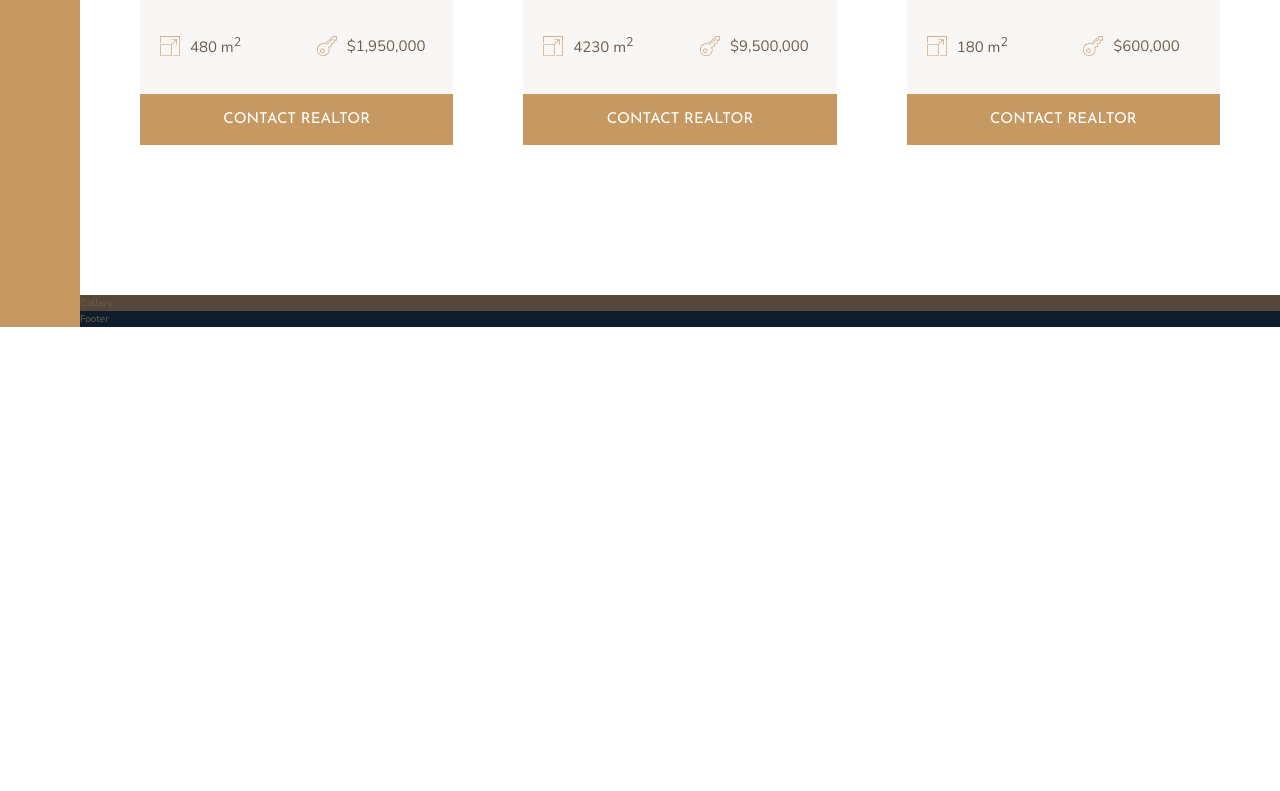
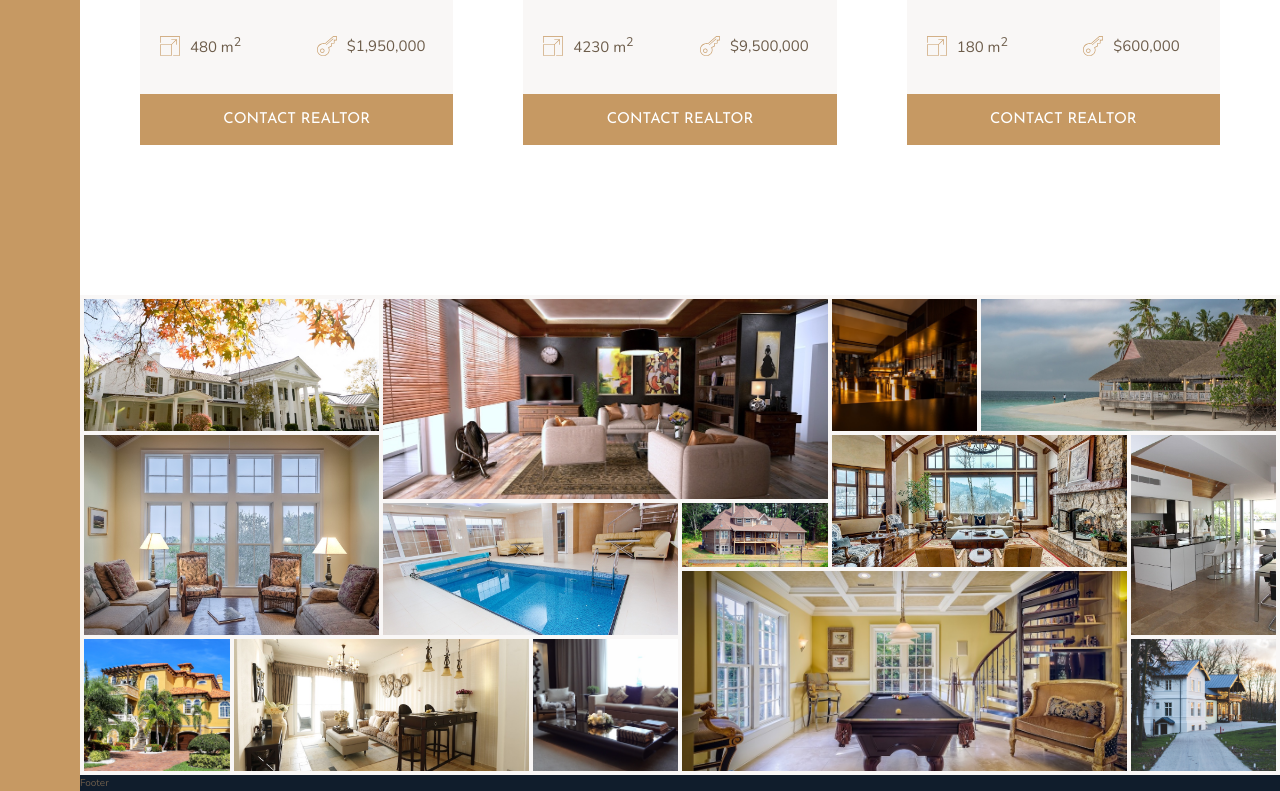
Before and after one commit to maryminikh/Nexter, a website: page index.html in a window 1280 px wide. Shown: the part 2777-3568 px from the top of the page. Before the commit the page ends 3104 px from the top, so only its background shows below. Drawn offline with nearby package versions, Linux system fonts and the light colour scheme; files that its build step writes are made by us from their sources.

Commit message:
Section Gallery completed.

```diff
--- a/index.html
+++ b/index.html
@@ -301,7 +301,55 @@
             </div>
         </section>
 
-    <section class="gallery">Gallery</section>
+    <section class="gallery">
+<!--        чтобы img не переполняли grid cell, исп-ем <figure>-->
+
+<!--doing 13 figures using Emmet: -->
+<!--(figure.gallery__item.gallery__item&#45;&#45;$>img.gallery__img[src="img/gal-$.jpeg"][alt="Gallery image $"])*14-->
+
+        <figure class="gallery__item gallery__item--1">
+            <img src="img/gal-1.jpeg" alt="Gallery image 1" class="gallery__img">
+        </figure>
+        <figure class="gallery__item gallery__item--2">
+            <img src="img/gal-2.jpeg" alt="Gallery image 2" class="gallery__img">
+        </figure>
+        <figure class="gallery__item gallery__item--3">
+            <img src="img/gal-3.jpeg" alt="Gallery image 3" class="gallery__img">
+        </figure>
+        <figure class="gallery__item gallery__item--4">
+            <img src="img/gal-4.jpeg" alt="Gallery image 4" class="gallery__img">
+        </figure>
+        <figure class="gallery__item gallery__item--5">
+            <img src="img/gal-5.jpeg" alt="Gallery image 5" class="gallery__img">
+        </figure>
+        <figure class="gallery__item gallery__item--6">
+            <img src="img/gal-6.jpeg" alt="Gallery image 6" class="gallery__img">
+        </figure>
+        <figure class="gallery__item gallery__item--7">
+            <img src="img/gal-7.jpeg" alt="Gallery image 7" class="gallery__img">
+        </figure>
+        <figure class="gallery__item gallery__item--8">
+            <img src="img/gal-8.jpeg" alt="Gallery image 8" class="gallery__img">
+        </figure>
+        <figure class="gallery__item gallery__item--9">
+            <img src="img/gal-9.jpeg" alt="Gallery image 9" class="gallery__img">
+        </figure>
+        <figure class="gallery__item gallery__item--10">
+            <img src="img/gal-10.jpeg" alt="Gallery image 10" class="gallery__img">
+        </figure>
+        <figure class="gallery__item gallery__item--11">
+            <img src="img/gal-11.jpeg" alt="Gallery image 11" class="gallery__img">
+        </figure>
+        <figure class="gallery__item gallery__item--12">
+            <img src="img/gal-12.jpeg" alt="Gallery image 12" class="gallery__img">
+        </figure>
+        <figure class="gallery__item gallery__item--13">
+            <img src="img/gal-13.jpeg" alt="Gallery image 13" class="gallery__img">
+        </figure>
+        <figure class="gallery__item gallery__item--14">
+            <img src="img/gal-14.jpeg" alt="Gallery image 14" class="gallery__img">
+        </figure>
+    </section>
 
     <footer class="footer">Footer</footer>
 
--- a/sass/_gallery.scss
+++ b/sass/_gallery.scss
@@ -1,4 +1,77 @@
 .gallery {
-  background-color: $color-grey-dark-1;
+  background-color: $color-grey-light-1;
   grid-column: full-start / full-end;
+
+  display: grid;
+  grid-template-columns: repeat(8, 1fr);
+  grid-template-rows: repeat(7, 5vw);
+  gap: .4rem;
+  padding: .4rem;
+
+  &__item {
+
+    &--1 {
+      grid-row: 1 / span 2;
+      grid-column:  1 / span 2;
+    }
+    &--2 {
+      grid-row: 1 / span 3;
+      grid-column:  3 / span 3;
+    }
+    &--3 {
+      grid-row: 1 / span 2;
+      grid-column:  6 / span 1;
+    }
+    &--4 {
+      grid-row: 1 / span 2;
+      grid-column:  7 / span 2;
+    }
+    &--5 {
+      grid-row: 3 / span 3;
+      grid-column:  1 / span 2;
+    }
+    &--6 {
+      grid-row: 4 / span 2;
+      grid-column:  3 / span 2;
+    }
+    &--7 {
+      grid-row: 4 / span 1;
+      grid-column:  5 / span 1;
+    }
+    &--8 {
+      grid-row: 3 / span 2;
+      grid-column:  6 / span 2;
+    }
+    &--9 {
+      grid-row: 3 / span 3;
+      grid-column:  8 / span 1;
+    }
+    &--10 {
+      grid-row: 6 / span 2;
+      grid-column:  1 / span 1;
+    }
+    &--11 {
+      grid-row: 6 / span 2;
+      grid-column:  2 / span 2;
+    }
+    &--12 {
+      grid-row: 6 / span 2;
+      grid-column:  4 / span 1;
+    }
+    &--13 {
+      grid-row: 5 / span 3;
+      grid-column:  5 / span 3;
+    }
+    &--14 {
+      grid-row: 6 / span 2;
+      grid-column:  8 / span 1;
+    }
+  }
+
+  &__img {
+    width: 100%;
+    height: 100%;
+    object-fit: cover; //чтобы работало, установить вручную высоту и ширину
+    display: block; //иначе будет белое пространство, как у inline
+  }
 }
```
